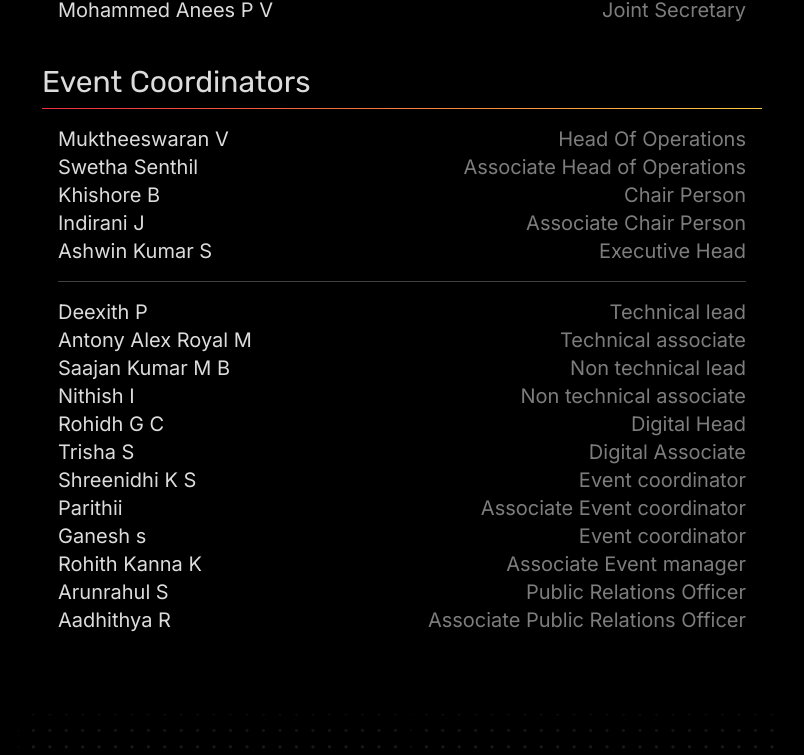
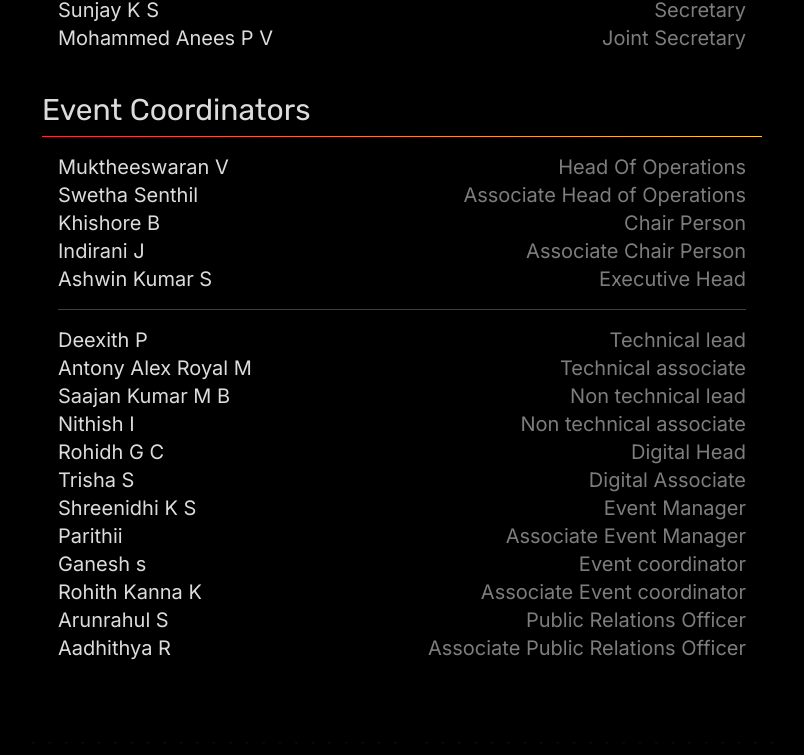
Before and after one commit to rohithc123/kratos23, a Next.js app: page /contributors in a window 1280 px wide. Shown: the part 1031-1786 px from the top of the page, without its empty margins (238-1042 px from the left). Built offline with nearby package versions, Linux system fonts and the light colour scheme; a web font is replaced by a local one.

Commit message:
contributors section changes

```diff
--- a/app/contributors/page.tsx
+++ b/app/contributors/page.tsx
@@ -45,6 +45,7 @@ export default function checkout() {
         Dr. S. Kayalvizhi <br />
         Mrs. A. Abirami <br />
         Ms. S. Bhuvaneswari <br />
+        Dr. Y. Justin Dhas<br />
       </div>
 
       <div className="w-full mt-6 bg-gradient-to-r from-cherry to-vinyl">
@@ -166,11 +167,11 @@ export default function checkout() {
         </div>
         <div className="flex justify-between">
           <p>Shreenidhi K S</p>
-          <p className="text-void-300 text-right">Event coordinator</p>
+          <p className="text-void-300 text-right">Event Manager</p>
         </div>
         <div className="flex justify-between">
           <p>Parithii</p>
-          <p className="text-void-300 text-right">Associate Event coordinator</p>
+          <p className="text-void-300 text-right">Associate Event Manager</p>
         </div>
         <div className="flex justify-between">
           <p>Ganesh s</p>
@@ -178,7 +179,7 @@ export default function checkout() {
         </div>
         <div className="flex justify-between">
           <p>Rohith Kanna K</p>
-          <p className="text-void-300 text-right">Associate Event manager</p>
+          <p className="text-void-300 text-right">Associate Event coordinator</p>
         </div>
         <div className="flex justify-between">
           <p>Arunrahul S</p>
```
